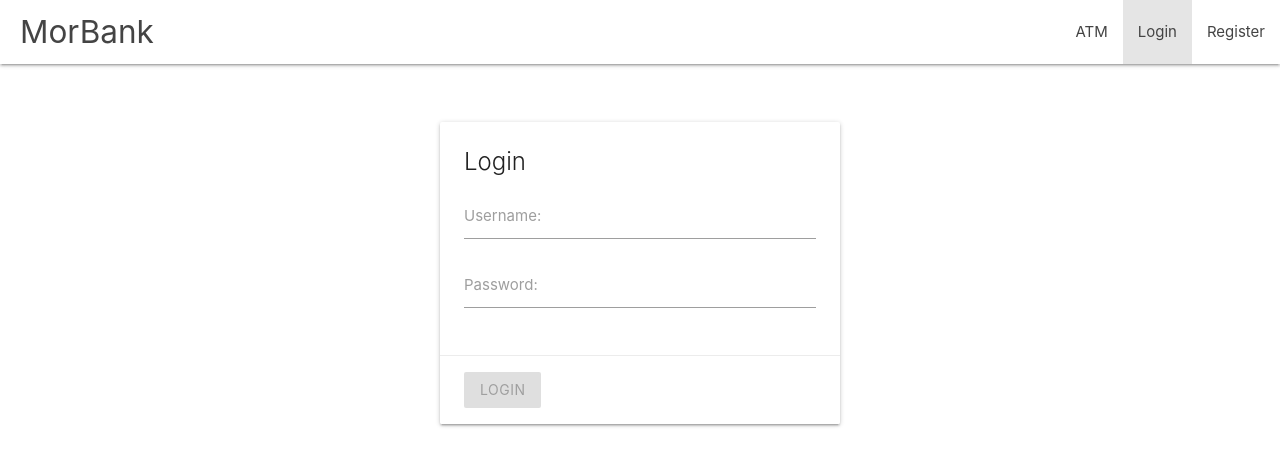
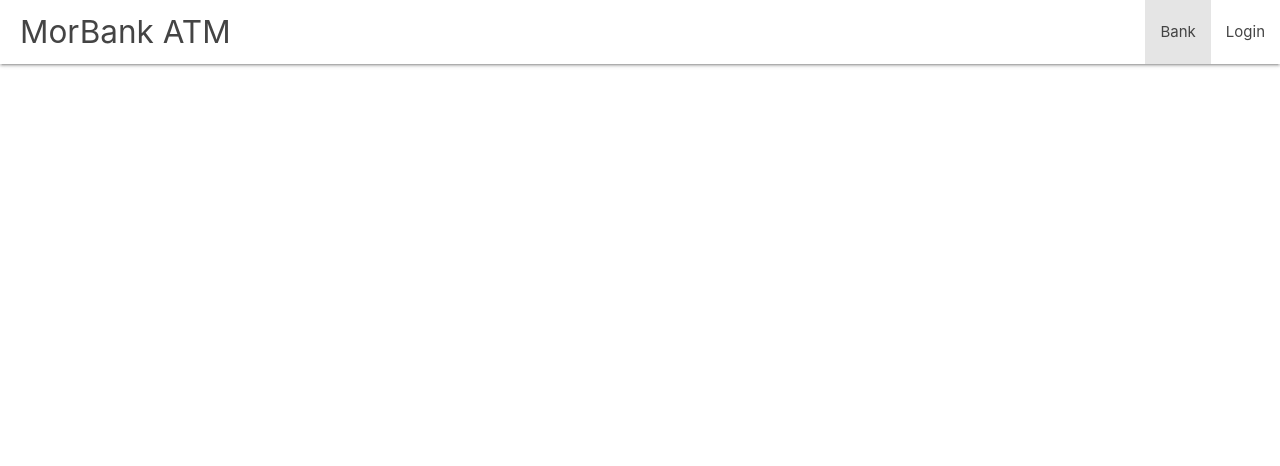
Before and after one commit to yuramorozov01/bank_system, an Angular app in the folder bank/webclient/bank/: page /atm in a window 1280 px wide. Before the commit this address led to /login. Shown: the top 466 px of the page. Built offline with nearby package versions, Linux system fonts and the light colour scheme.

Commit message:
feat (front): add ATM auth layout component

```diff
--- a/bank/webclient/bank/src/app/app.component.ts
+++ b/bank/webclient/bank/src/app/app.component.ts
@@ -1,13 +1,15 @@
 import { Component, OnInit } from '@angular/core';
 
 import { AuthService } from './shared/services/auth/auth.service';
+import { AtmAuthService } from './shared/services/auth/atm-auth/atm-auth.service';
 
 @Component({
 	selector: 'app-root',
 	templateUrl: './app.component.html',
 })
 export class AppComponent implements OnInit {
-	constructor(private auth: AuthService) {
+	constructor(private auth: AuthService,
+                private atmAuth: AtmAuthService) {
 
 	}
 
@@ -16,5 +18,10 @@ export class AppComponent implements OnInit {
 		if (potentialToken !== null) {
 			this.auth.setAccessToken(potentialToken);
 		}
+
+        const potentialTokenAtm = localStorage.getItem('atm-auth-token');
+		if (potentialTokenAtm !== null) {
+			this.atmAuth.setAccessToken(potentialTokenAtm);
+		}
 	}
 }
--- a/bank/webclient/bank/src/app/shared/components/layouts/atm-auth-layout/atm-auth-layout.component.html
+++ b/bank/webclient/bank/src/app/shared/components/layouts/atm-auth-layout/atm-auth-layout.component.html
@@ -1 +1,21 @@
-<p>atm-auth-layout works!</p>
+<nav>
+	<div class="nav-wrapper white">
+		<a routerLink="/atm" class="brand-logo">MorBank ATM</a>
+		<a data-target="mobile-ver" class="sidenav-trigger"><i class="material-icons">menu</i></a>
+		<ul id="nav-mobile" class="right hide-on-med-and-down">
+			<li class="bold" *ngFor="let link of links" routerLinkActive="active">
+				<a [routerLink]="[link.url]">{{ link.name }}</a>
+			</li>
+		</ul>
+	</div>
+</nav>
+
+<ul class="sidenav" id="mobile-ver">
+	<li class="bold" *ngFor="let link of links" routerLinkActive="active">
+		<a [routerLink]="[link.url]">{{ link.name }}</a>
+	</li>
+</ul>
+
+<div class="auth-block">
+	<router-outlet></router-outlet>
+</div>
--- a/bank/webclient/bank/src/app/shared/components/layouts/atm-auth-layout/atm-auth-layout.component.ts
+++ b/bank/webclient/bank/src/app/shared/components/layouts/atm-auth-layout/atm-auth-layout.component.ts
@@ -6,6 +6,16 @@ import { Component, OnInit } from '@angular/core';
   styleUrls: ['./atm-auth-layout.component.css']
 })
 export class AtmAuthLayoutComponent implements OnInit {
+	links = [
+        {
+            url: '',
+            name: 'Bank',
+        },
+		{
+			url: '/atm/login',
+			name: 'Login',
+		},
+	];
 
   constructor() { }
 
--- a/bank/webclient/bank/src/app/shared/services/auth/atm-auth/atm-auth.service.ts
+++ b/bank/webclient/bank/src/app/shared/services/auth/atm-auth/atm-auth.service.ts
@@ -27,7 +27,7 @@ export class AtmAuthService {
             .pipe(
                 tap(
                     ({access}) => {
-                        localStorage.setItem('bank-card-auth-token', access);
+                        localStorage.setItem('atm-auth-token', access);
                         this.setAccessToken(access);
                     }
                 )
@@ -48,6 +48,6 @@ export class AtmAuthService {
 
 	logout() {
 		this.setAccessToken(null);
-        localStorage.removeItem('bank-card-auth-token')
+        localStorage.removeItem('atm-auth-token')
 	}
 }
```
Also changed, not shown: bank/webclient/bank/src/app/app-routing.module.ts (+7 -7 lines), 1 other file (tests, documents, lock files or other folders).
